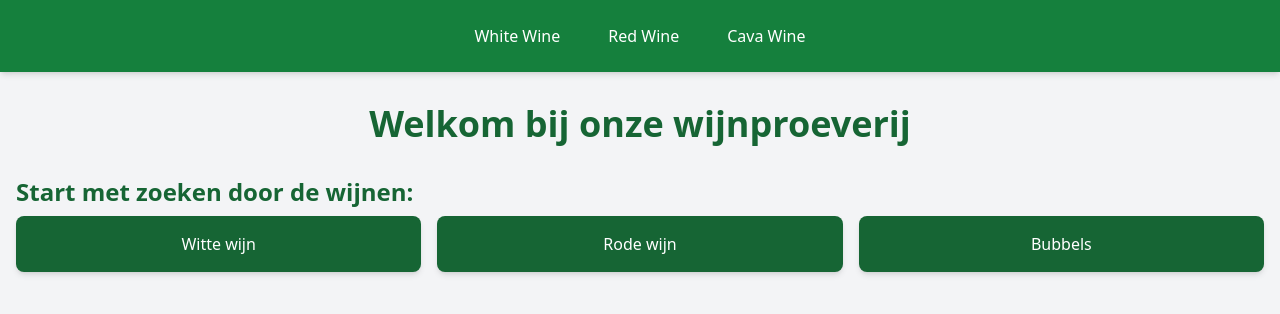
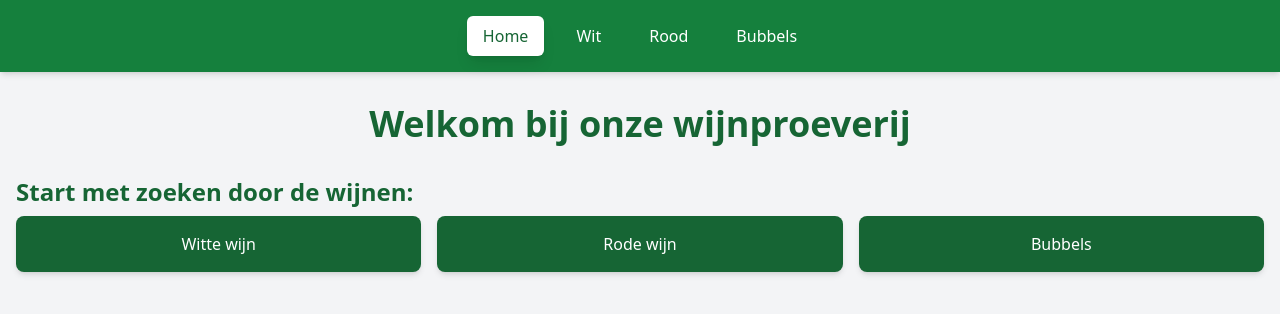
Before and after one commit to WoutPaepenUcLL/kaas-en-wjin, a Next.js app: page / in a window 1280 px wide. Shown: the top 314 px of the page. Built offline with nearby package versions, Linux system fonts and the light colour scheme.

Commit message:
Refactor Navbar component to update navigation items

```diff
--- a/app/components/Navbar.tsx
+++ b/app/components/Navbar.tsx
@@ -6,7 +6,7 @@ interface NavbarProps {
 }
 
 const Navbar: React.FC<NavbarProps> = ({ activeSection, setActiveSection }) => {
-  const navItems = ['white', 'red', 'cava'];
+  const navItems = ['home','wit', 'rood', 'bubbels'];
 
   return (
     <nav className="bg-green-700 p-4 shadow-md">
@@ -21,7 +21,7 @@ const Navbar: React.FC<NavbarProps> = ({ activeSection, setActiveSection }) => {
               }`}
               onClick={() => setActiveSection(item)}
             >
-              {item.charAt(0).toUpperCase() + item.slice(1)} Wine
+              {item.charAt(0).toUpperCase() + item.slice(1)}
             </button>
           </li>
         ))}
--- a/app/page.tsx
+++ b/app/page.tsx
@@ -7,7 +7,7 @@ import {wines} from './public/wines';
 
 
 const Home: React.FC = () => {
-  const [activeSection, setActiveSection] = useState<string>('landing');
+  const [activeSection, setActiveSection] = useState<string>('home');
   return (
     <>
     <div className="min-h-screen bg-gray-100">
@@ -18,7 +18,7 @@ const Home: React.FC = () => {
           Welkom bij onze wijnproeverij
         </h1>
         {
-          activeSection !== 'landing' ? <WineSection wines={wines[activeSection as keyof typeof wines]} /> : <>
+          activeSection !== 'home' ? <WineSection wines={wines[activeSection as keyof typeof wines]} /> : <>
             <h2 className="text-2xl font-semibold text-green-800 mb-2">Start met zoeken door de wijnen:</h2>
             {/* a grid with 3 buttons white wine, red wine and bubbles that when clicked sets activeSection to the respective page and appears with a nice animation */}
             <div className="grid grid-cols-1 sm:grid-cols-3 gap-4">
--- a/app/public/wines.ts
+++ b/app/public/wines.ts
@@ -2,7 +2,7 @@ export const wines = {
 
 
 
-        "white": [
+        "wit": [
           { "name": "Pinot Grigio, Villa Loren, Venezie IGT, Italië, 2022", "description": "Gelegen op het grondgebied van Valpolicella, waar de beroemde Amarone werd geboren en aan het omliggende Prosecco-gebied. Een fruitige, frisse en gevarieerde wijn met geuren van tropisch fruit en verleidelijke bloemige tonen." },
           { "name": "What the Duck, Vignobles Vellas, Côtes de Gascogne, Frankrijk, 2023", "description": "Aroma's van bloemen, citrus en rijp exotisch fruit. De wijn toont een uitnodigende aanzet met een frisse en levendige smaak, vergezeld van knisperende zuren en een aanhoudende frisse afdronk." },
             {"name": "Busy Bee 'Chenin Blanc', Swartland, Zuid-Afrika, 2022", "description": "Een frisse, fruitige en volle wijn met een vleugje gedroogde peren en abrikozen. Mooie mondvulling!" },
@@ -10,14 +10,14 @@ export const wines = {
 
 
         ],
-        "red": [
+        "rood": [
           { "name": "CARE Trio Red, Cariñena DO, Spanje, 2023", "description": "Een rijpe en intense neus van rode vruchten en bosvruchten. Een fruitige wijn die perfect in evenwicht is. Vol en intens met een lange afdronk. De ideale serveertemperatuur ligt tussen de 12 en 14 graden Celsius. Zeer aangename soepele wijn!" },
           { "name": "Mario del Conte ‘Rosso’, Appassimento, Puglia IGT, Italië 2023", "description": "Zeer aangename wijn! Karakteristieke tonen van rijp en gedroogd zwart fruit, maar ook chocolade, specerijen en rozijnen. In de mond fruitig en kruidig met een mooie tannine structuur die zorgt voor een lange afdronk. Combineert perfect bij rood en wit vlees, wild gerechten en ook bij rijpe en hartige kazen." },
             {"name": "Black Gorilla, Domaine Guinand, VdF, Frankrijk, 2023", "description": "In de neus typische kenmerken van rood fruit en gemengde kruiden. Smaakvol, rijk en elegant in de mond. Ideaal in combinatie met een groentelasagne of gegrild vlees. Verrassend!"},
             {"name": "Pepe Nero ‘Primitivo’, Cignomoro, Salento IGP, Puglia, Italië, 2023", "description": "Aroma's van klein rood en zwartfruit, maar ook aroma's van ceder, kruiden zijn duidelijk herkenbaar in de wijn. Een mooie gebalanceerde wijn met zachte tannines en een aanhoudende afdronk. Lekker bij vlees gerechten met rode en donkere pasta sauzen. Aanrader!" },
             {"name": "Salvatore Lilli, Montepulciano d'Abruzzo DOC, Italië, 2021", "description": "Krachtig, diepgekleurd rood met een intens fruitig bouquet met aroma's van rode bessen, kersen en viooltjes. Fruitig, vol en lekker!"}
         ],
-        "cava": [
+        "bubbels": [
           { "name": "Brut Nature", "description": "Dry sparkling wine with zero added sugar." },
           { "name": "Rosé Cava", "description": "Pink sparkling wine with red fruit flavors." }
         ]
```
